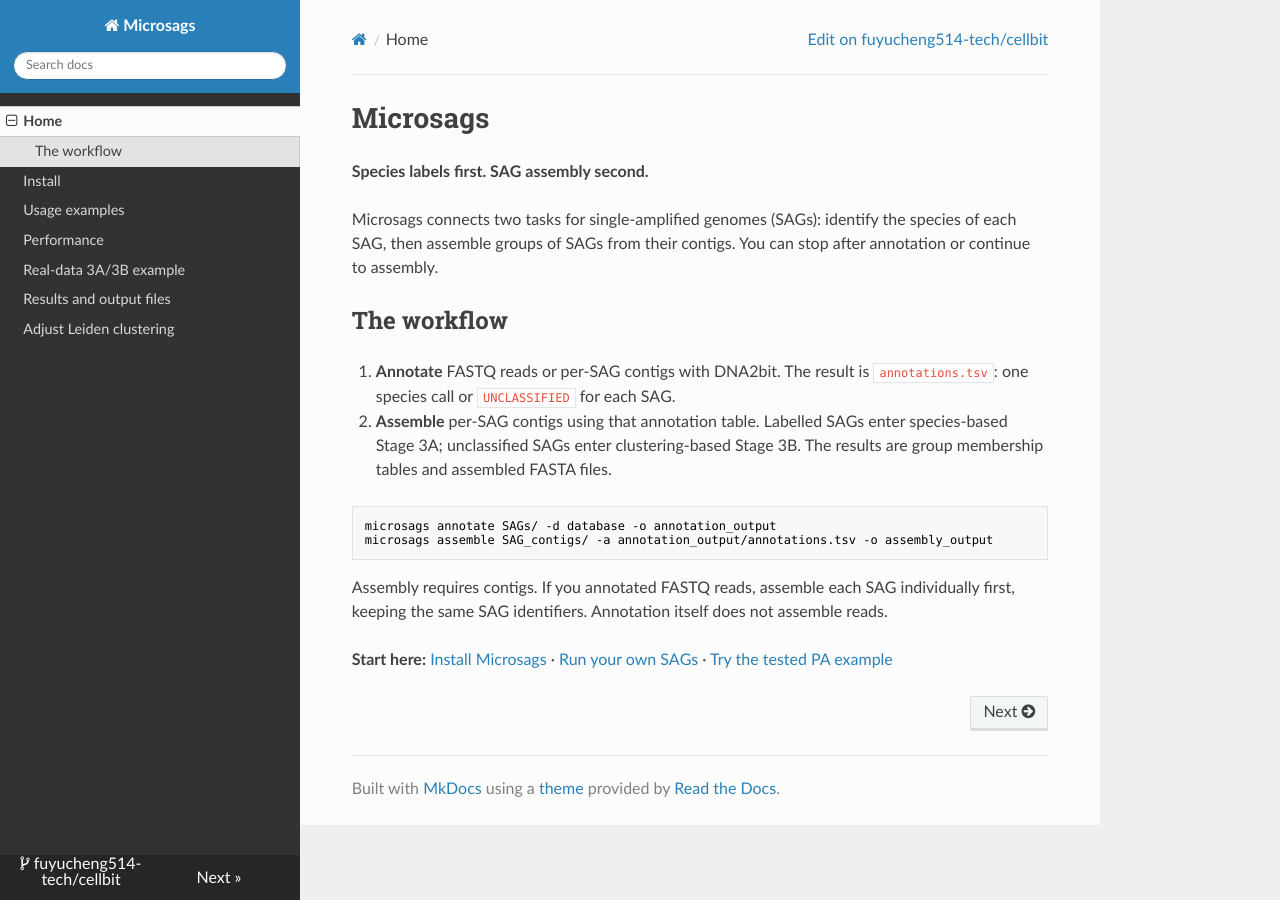
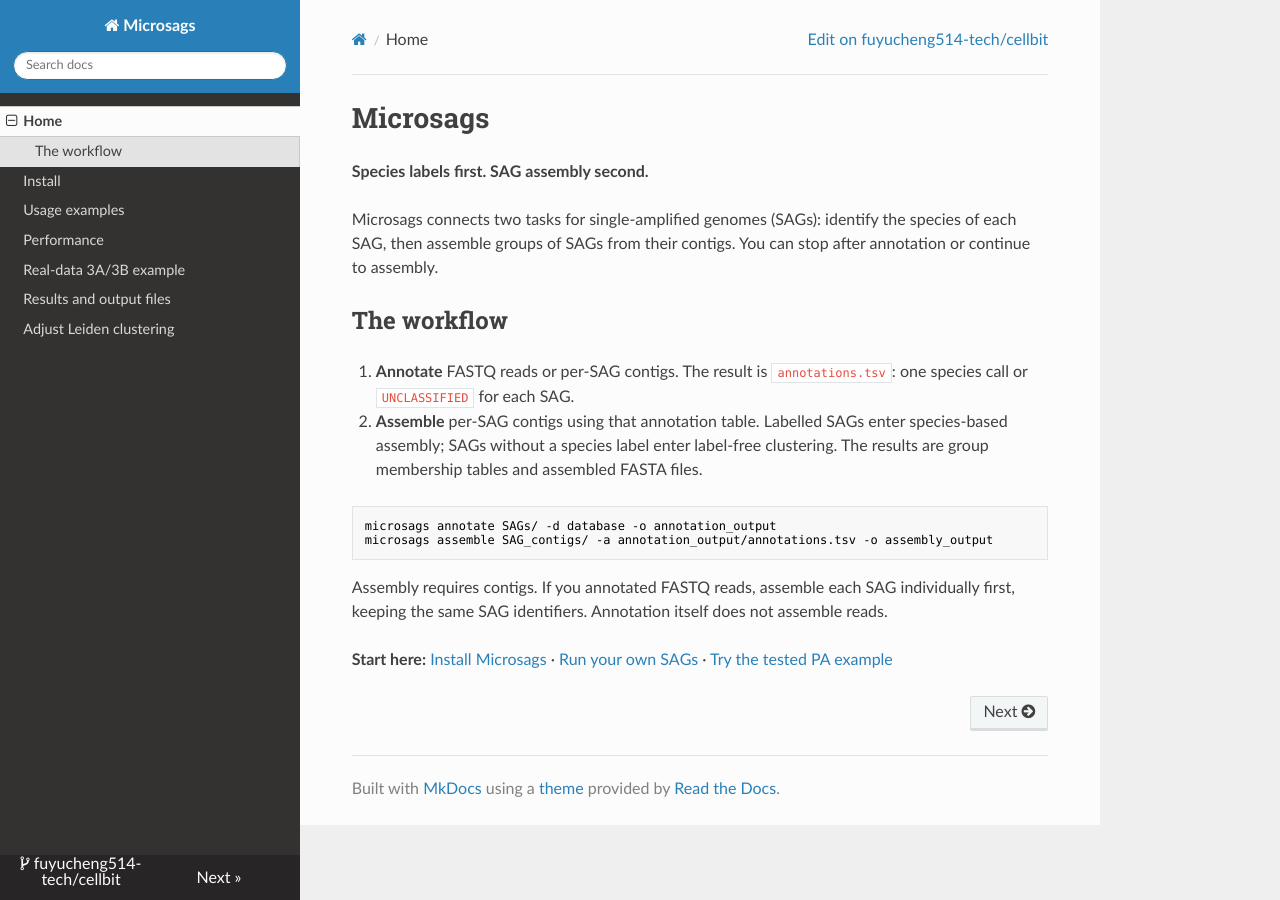
Before and after one commit to fuyucheng514-tech/cellbit, an MkDocs documentation site: the page built from docs/index.md, in a window 1280 px wide. Built offline with MkDocs 1.6.1, drawn with Linux system fonts in a browser that asks for light colours; nearby versions of some CDN libraries.

Commit message:
Use plain-language clustering on homepage

````diff
--- a/REPOSITORY_SHA256SUMS.txt
+++ b/REPOSITORY_SHA256SUMS.txt
@@ -49,7 +49,7 @@
 15a34619198cb637f68633d4852261f15fa5078b4b3e3ffdefbfbe7066ae0a27  docs/figures/performance/simulation_memory.svg
 1926d2922fd1ef0baeba53e41b209175638b26a022ac27180ceaf4645a26cae0  docs/figures/performance/simulation_time.svg
 18276f016b4ebe194292d3c9d1b4f8d2861a85f25f575b4b63228d0b685c3755  docs/index.html
-9f52871f4232895c453dc34587ffc12a38bc7e90a275e91db8401f3060531fc6  docs/index.md
+d2dbd9a37c7879d1ef2d20c30e406b6c6fe28cd4442031da274e1000c9ece263  docs/index.md
 4697a6a47242df1c614ee7032b641774eb84b4dd50d8676316a16ced726e357e  docs/install.md
 823812de27a6a7c0d11b97bff829861fe2032512d8d3807cdf8129775370b2a2  docs/lake-quarter-tutorial.md
 9088e2b240cb095c4c2b4971c5f7531329c78d8cb39a418563781d43f2c92397  docs/outputs.md
--- a/docs/index.md
+++ b/docs/index.md
@@ -8,11 +8,12 @@
 
 ## The workflow
 
-1. **Annotate** FASTQ reads or per-SAG contigs with DNA2bit. The result is
+1. **Annotate** FASTQ reads or per-SAG contigs. The result is
    `annotations.tsv`: one species call or `UNCLASSIFIED` for each SAG.
 2. **Assemble** per-SAG contigs using that annotation table. Labelled SAGs enter
-   species-based Stage 3A; unclassified SAGs enter clustering-based Stage 3B.
-   The results are group membership tables and assembled FASTA files.
+   species-based assembly; SAGs without a species label enter label-free
+   clustering. The results are group membership tables and assembled FASTA
+   files.
 
 ```bash
 microsags annotate SAGs/ -d database -o annotation_output
````
